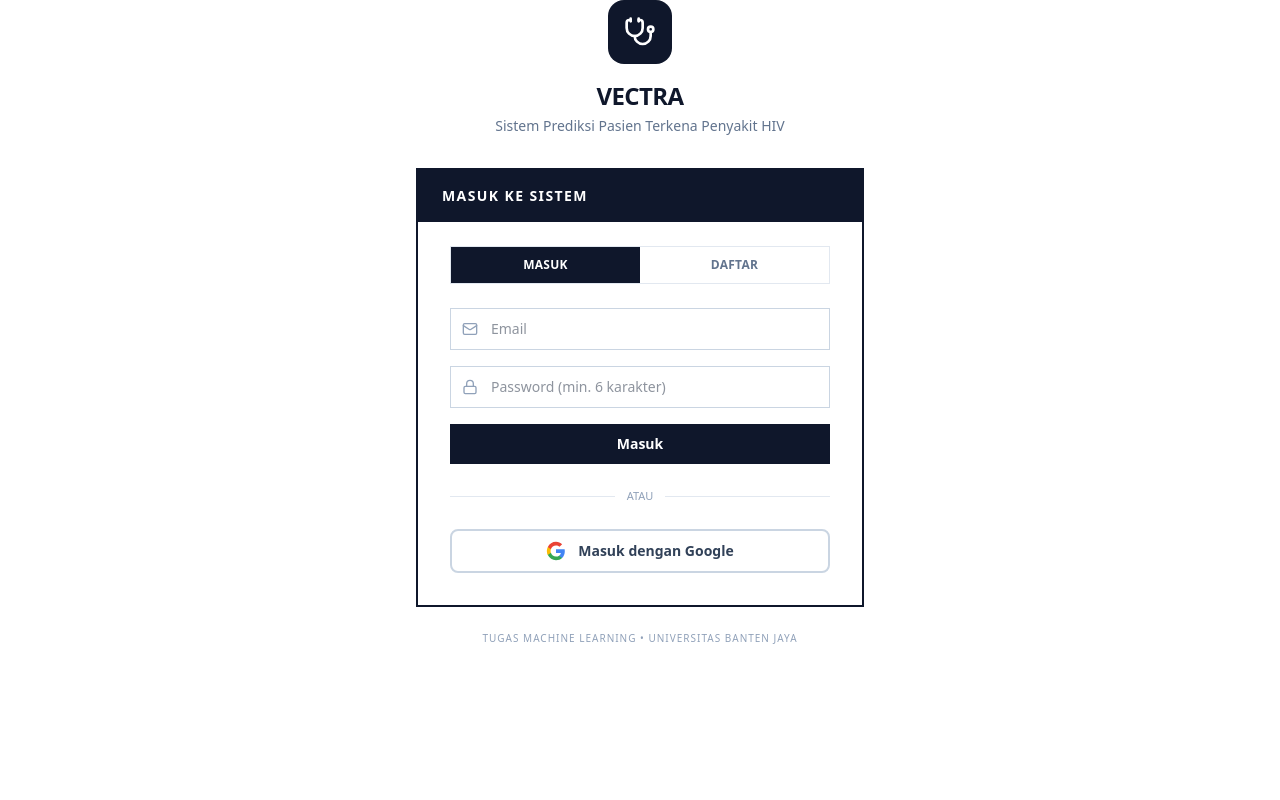
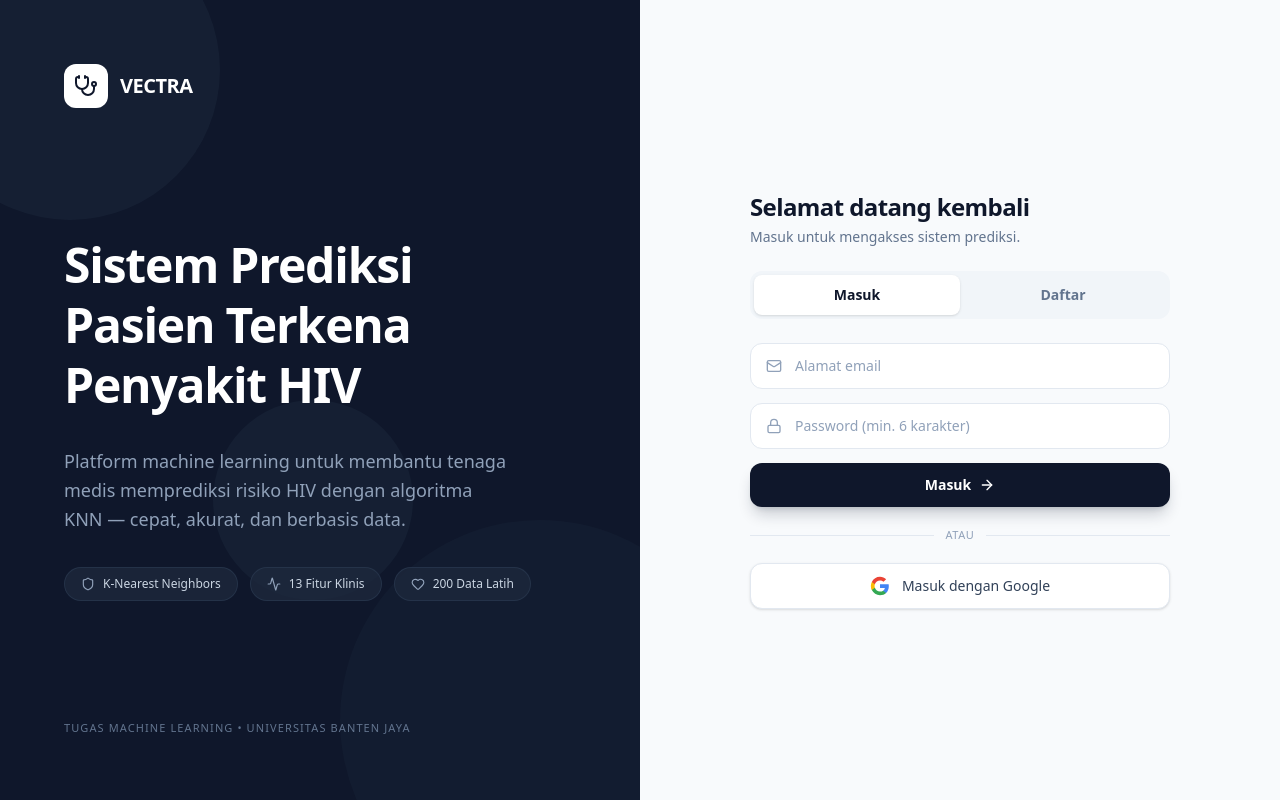
Before and after one commit to yayandev/sistem-prediksi--pasien-terkena-penyakit-hiv, a React (Vite) app: page /login in a window 1280 px wide. Built offline with nearby package versions, Linux system fonts and the light colour scheme; no server answers.

Commit message:
feat: redesign halaman login & register — split layout desktop, responsif semua device

```diff
--- a/src/components/LoginPage.tsx
+++ b/src/components/LoginPage.tsx
@@ -1,14 +1,14 @@
 /**
  * LoginPage.tsx
  * ============
- * Halaman login dengan tab Masuk/Daftar.
+ * Halaman login & register — split layout desktop, full mobile.
  * Support Email/Password + Google Sign-In.
  */
 
 import React, { useState } from 'react';
 import { useNavigate } from 'react-router-dom';
 import { useAuth } from '../contexts/AuthContext';
-import { Stethoscope, Loader2, Mail, Lock, User } from 'lucide-react';
+import { Stethoscope, Loader2, Mail, Lock, User, ArrowRight, Heart, Shield, Activity } from 'lucide-react';
 
 type TabType = 'login' | 'register';
 
@@ -75,98 +75,168 @@ export default function LoginPage() {
   }
 
   return (
-    <div className="min-h-[80vh] flex items-center justify-center">
-      <div className="w-full max-w-md">
-        {/* Logo */}
-        <div className="text-center mb-8">
-          <div className="w-16 h-16 mx-auto mb-4 bg-slate-900 rounded-2xl flex items-center justify-center">
-            <Stethoscope className="w-8 h-8 text-white" />
+    <div className="min-h-screen flex">
+      {/* ============================================================
+          LEFT PANEL — Branding (desktop only)
+          ============================================================ */}
+      <div className="hidden lg:flex lg:w-1/2 bg-slate-900 relative overflow-hidden flex-col justify-between p-12 xl:p-16">
+        {/* Decorative circles */}
+        <div className="absolute top-[-80px] left-[-80px] w-[300px] h-[300px] rounded-full bg-slate-800/50" />
+        <div className="absolute bottom-[-120px] right-[-100px] w-[400px] h-[400px] rounded-full bg-slate-800/30" />
+        <div className="absolute top-1/2 left-1/3 w-[200px] h-[200px] rounded-full bg-slate-700/20" />
+
+        {/* Top: Logo */}
+        <div className="relative z-10">
+          <div className="flex items-center gap-3 mb-2">
+            <div className="w-11 h-11 bg-white rounded-xl flex items-center justify-center">
+              <Stethoscope className="w-6 h-6 text-slate-900" />
+            </div>
+            <span className="text-white text-xl font-bold tracking-tight">VECTRA</span>
           </div>
-          <h1 className="text-2xl font-bold text-slate-900 tracking-tight">VECTRA</h1>
-          <p className="text-sm text-slate-500 mt-1">Sistem Prediksi Pasien Terkena Penyakit HIV</p>
         </div>
 
-        {/* Card */}
-        <div className="bg-white border-2 border-slate-900 p-8">
-          <div className="bg-slate-900 px-6 py-4 -mx-8 -mt-8 mb-6">
-            <h2 className="text-sm font-bold text-white tracking-widest uppercase">
-              {tab === 'login' ? 'Masuk ke Sistem' : 'Daftar Akun Baru'}
+        {/* Center: Tagline */}
+        <div className="relative z-10 space-y-8">
+          <h1 className="text-4xl xl:text-5xl font-bold text-white leading-tight tracking-tight">
+            Sistem Prediksi<br />
+            Pasien Terkena<br />
+            Penyakit HIV
+          </h1>
+          <p className="text-slate-400 text-base xl:text-lg leading-relaxed max-w-md">
+            Platform machine learning untuk membantu tenaga medis memprediksi risiko HIV dengan algoritma KNN — cepat, akurat, dan berbasis data.
+          </p>
+
+          {/* Feature pills */}
+          <div className="flex flex-wrap gap-3">
+            {[
+              { icon: Shield, label: 'K-Nearest Neighbors' },
+              { icon: Activity, label: '13 Fitur Klinis' },
+              { icon: Heart, label: '200 Data Latih' },
+            ].map((f, i) => (
+              <div key={i} className="flex items-center gap-2 bg-slate-800/80 border border-slate-700/50 rounded-full px-4 py-2">
+                <f.icon className="w-3.5 h-3.5 text-slate-400" />
+                <span className="text-xs font-medium text-slate-300">{f.label}</span>
+              </div>
+            ))}
+          </div>
+        </div>
+
+        {/* Bottom: Footer */}
+        <div className="relative z-10">
+          <p className="text-[11px] text-slate-500 uppercase tracking-widest">
+            Tugas Machine Learning &bull; Universitas Banten Jaya
+          </p>
+        </div>
+      </div>
+
+      {/* ============================================================
+          RIGHT PANEL — Form
+          ============================================================ */}
+      <div className="flex-1 flex items-center justify-center p-6 sm:p-8 bg-slate-50">
+        <div className="w-full max-w-[420px]">
+          {/* Mobile logo */}
+          <div className="lg:hidden text-center mb-8">
+            <div className="w-14 h-14 mx-auto mb-3 bg-slate-900 rounded-2xl flex items-center justify-center shadow-lg shadow-slate-900/20">
+              <Stethoscope className="w-7 h-7 text-white" />
+            </div>
+            <h1 className="text-xl font-bold text-slate-900 tracking-tight">VECTRA</h1>
+            <p className="text-xs text-slate-500 mt-1">Sistem Prediksi HIV</p>
+          </div>
+
+          {/* Welcome text */}
+          <div className="mb-6">
+            <h2 className="text-2xl font-bold text-slate-900 tracking-tight">
+              {tab === 'login' ? 'Selamat datang kembali' : 'Buat akun baru'}
             </h2>
+            <p className="text-sm text-slate-500 mt-1">
+              {tab === 'login' ? 'Masuk untuk mengakses sistem prediksi.' : 'Daftar untuk mulai menggunakan VECTRA.'}
+            </p>
           </div>
 
           {/* Tabs */}
-          <div className="flex mb-6 border border-slate-200">
+          <div className="flex bg-slate-100 rounded-xl p-1 mb-6">
             <button
               onClick={() => { setTab('login'); setError(''); }}
-              className={`flex-1 py-2.5 text-xs font-bold uppercase tracking-wide transition-colors ${
-                tab === 'login' ? 'bg-slate-900 text-white' : 'bg-white text-slate-500 hover:bg-slate-50'
+              className={`flex-1 py-2.5 text-sm font-semibold rounded-lg transition-all duration-200 ${
+                tab === 'login' ? 'bg-white text-slate-900 shadow-sm' : 'text-slate-500 hover:text-slate-700'
               }`}
             >
               Masuk
             </button>
             <button
               onClick={() => { setTab('register'); setError(''); }}
-              className={`flex-1 py-2.5 text-xs font-bold uppercase tracking-wide transition-colors ${
-                tab === 'register' ? 'bg-slate-900 text-white' : 'bg-white text-slate-500 hover:bg-slate-50'
+              className={`flex-1 py-2.5 text-sm font-semibold rounded-lg transition-all duration-200 ${
+                tab === 'register' ? 'bg-white text-slate-900 shadow-sm' : 'text-slate-500 hover:text-slate-700'
               }`}
             >
               Daftar
             </button>
           </div>
 
+          {/* Error */}
           {error && (
-            <div className="mb-4 p-3 bg-red-50 border border-red-200 text-red-700 text-sm">
-              {error}
+            <div className="mb-4 p-3.5 bg-red-50 border border-red-200 rounded-xl flex items-start gap-3">
+              <div className="w-5 h-5 rounded-full bg-red-100 flex items-center justify-center shrink-0 mt-0.5">
+                <span className="text-red-600 text-xs font-bold">!</span>
+              </div>
+              <p className="text-sm text-red-700">{error}</p>
             </div>
           )}
 
           {/* Email/Password Form */}
-          <form onSubmit={handleEmailSubmit} className="space-y-4">
+          <form onSubmit={handleEmailSubmit} className="space-y-3.5">
             {tab === 'register' && (
-              <div className="relative">
-                <User className="absolute left-3 top-1/2 -translate-y-1/2 w-4 h-4 text-slate-400" />
+              <div className="relative group">
+                <User className="absolute left-4 top-1/2 -translate-y-1/2 w-4 h-4 text-slate-400 group-focus-within:text-slate-900 transition-colors" />
                 <input
                   type="text"
                   value={name}
                   onChange={(e) => setName(e.target.value)}
                   placeholder="Nama lengkap"
-                  className="w-full pl-10 pr-4 py-2.5 border border-slate-300 text-sm focus:outline-none focus:border-slate-900 transition-colors"
+                  className="w-full pl-11 pr-4 py-3 bg-white border border-slate-200 rounded-xl text-sm text-slate-900 placeholder:text-slate-400 focus:outline-none focus:ring-2 focus:ring-slate-900/10 focus:border-slate-900 transition-all"
                 />
               </div>
             )}
-            <div className="relative">
-              <Mail className="absolute left-3 top-1/2 -translate-y-1/2 w-4 h-4 text-slate-400" />
+            <div className="relative group">
+              <Mail className="absolute left-4 top-1/2 -translate-y-1/2 w-4 h-4 text-slate-400 group-focus-within:text-slate-900 transition-colors" />
               <input
                 type="email"
                 value={email}
                 onChange={(e) => setEmail(e.target.value)}
-                placeholder="Email"
-                className="w-full pl-10 pr-4 py-2.5 border border-slate-300 text-sm focus:outline-none focus:border-slate-900 transition-colors"
+                placeholder="Alamat email"
+                className="w-full pl-11 pr-4 py-3 bg-white border border-slate-200 rounded-xl text-sm text-slate-900 placeholder:text-slate-400 focus:outline-none focus:ring-2 focus:ring-slate-900/10 focus:border-slate-900 transition-all"
               />
             </div>
-            <div className="relative">
-              <Lock className="absolute left-3 top-1/2 -translate-y-1/2 w-4 h-4 text-slate-400" />
+            <div className="relative group">
+              <Lock className="absolute left-4 top-1/2 -translate-y-1/2 w-4 h-4 text-slate-400 group-focus-within:text-slate-900 transition-colors" />
               <input
                 type="password"
                 value={password}
                 onChange={(e) => setPassword(e.target.value)}
                 placeholder="Password (min. 6 karakter)"
-                className="w-full pl-10 pr-4 py-2.5 border border-slate-300 text-sm focus:outline-none focus:border-slate-900 transition-colors"
+                className="w-full pl-11 pr-4 py-3 bg-white border border-slate-200 rounded-xl text-sm text-slate-900 placeholder:text-slate-400 focus:outline-none focus:ring-2 focus:ring-slate-900/10 focus:border-slate-900 transition-all"
               />
             </div>
             <button
               type="submit"
               disabled={loading}
-              className="w-full py-2.5 bg-slate-900 text-white text-sm font-semibold hover:bg-slate-800 transition-colors disabled:opacity-50"
+              className="w-full py-3 bg-slate-900 text-white text-sm font-semibold rounded-xl hover:bg-slate-800 active:scale-[0.98] transition-all disabled:opacity-50 disabled:cursor-not-allowed flex items-center justify-center gap-2 shadow-lg shadow-slate-900/20"
             >
-              {loading ? <Loader2 className="w-4 h-4 animate-spin mx-auto" /> : tab === 'login' ? 'Masuk' : 'Daftar'}
+              {loading ? (
+                <Loader2 className="w-4 h-4 animate-spin" />
+              ) : (
+                <>
+                  {tab === 'login' ? 'Masuk' : 'Daftar Sekarang'}
+                  <ArrowRight className="w-4 h-4" />
+                </>
+              )}
             </button>
           </form>
 
           {/* Divider */}
-          <div className="flex items-center gap-3 my-6">
+          <div className="flex items-center gap-3 my-5">
             <div className="flex-1 h-px bg-slate-200" />
-            <span className="text-[11px] text-slate-400 uppercase">atau</span>
+            <span className="text-[11px] text-slate-400 font-medium uppercase tracking-wider">atau</span>
             <div className="flex-1 h-px bg-slate-200" />
           </div>
 
@@ -174,7 +244,7 @@ export default function LoginPage() {
           <button
             onClick={handleGoogleLogin}
             disabled={loading}
-            className="w-full flex items-center justify-center gap-3 px-6 py-2.5 border-2 border-slate-300 rounded-lg hover:bg-slate-50 hover:border-slate-400 transition-all disabled:opacity-50"
+            className="w-full flex items-center justify-center gap-3 px-6 py-3 bg-white border border-slate-200 rounded-xl hover:bg-slate-50 hover:border-slate-300 active:scale-[0.98] transition-all disabled:opacity-50 disabled:cursor-not-allowed shadow-sm"
           >
             <svg className="w-5 h-5" viewBox="0 0 24 24">
               <path d="M22.56 12.25c0-.78-.07-1.53-.2-2.25H12v4.26h5.92a5.06 5.06 0 01-2.2 3.32v2.77h3.57c2.08-1.92 3.28-4.74 3.28-8.1z" fill="#4285F4" />
@@ -182,13 +252,14 @@ export default function LoginPage() {
               <path d="M5.84 14.09c-.22-.66-.35-1.36-.35-2.09s.13-1.43.35-2.09V7.07H2.18C1.43 8.55 1 10.22 1 12s.43 3.45 1.18 4.93l2.85-2.22.81-.62z" fill="#FBBC05" />
               <path d="M12 5.38c1.62 0 3.06.56 4.21 1.64l3.15-3.15C17.45 2.09 14.97 1 12 1 7.7 1 3.99 3.47 2.18 7.07l3.66 2.84c.87-2.6 3.3-4.53 6.16-4.53z" fill="#EA4335" />
             </svg>
-            <span className="text-sm font-semibold text-slate-700">Masuk dengan Google</span>
+            <span className="text-sm font-medium text-slate-700">Masuk dengan Google</span>
           </button>
+
+          {/* Footer text */}
+          <p className="text-[10px] text-slate-400 text-center mt-8 uppercase tracking-widest lg:hidden">
+            Tugas Machine Learning &bull; Universitas Banten Jaya
+          </p>
         </div>
-
-        <p className="text-[10px] text-slate-400 text-center mt-6 uppercase tracking-widest">
-          Tugas Machine Learning &bull; Universitas Banten Jaya
-        </p>
       </div>
     </div>
   );
```
